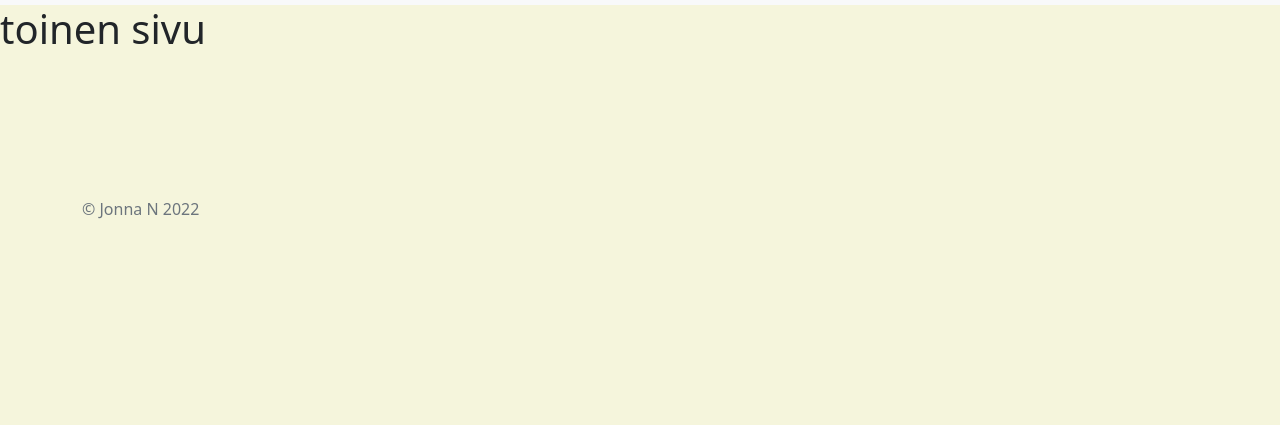
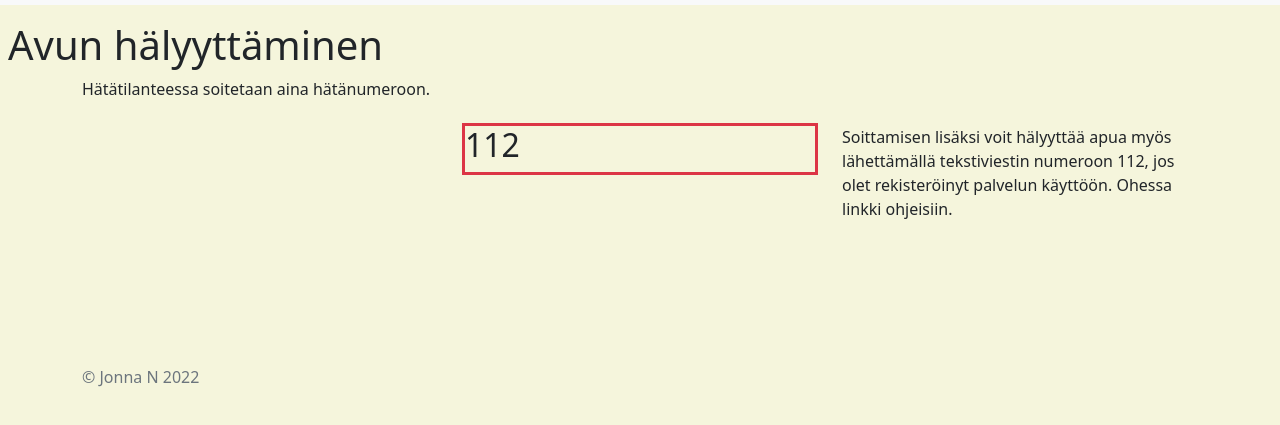
Before and after one commit to jonnanne/Bootstrap-assignment, a plain HTML site: page secondPage.html in a window 1280 px wide. Shown: the part 51-476 px from the top of the page. Drawn offline with nearby package versions, Linux system fonts and the light colour scheme.

Commit message:
changes secon page content

```diff
--- a/secondPage.html
+++ b/secondPage.html
@@ -41,7 +41,24 @@
           </div>
         </div>
       </nav>
-    <h1>toinen sivu</h1>
+    <h1 class="ms-md-2 mt-3">Avun hälyyttäminen</h1>
+
+    <!-- Add container-->
+
+    <div class="container">
+      <div class="row">
+        <div class="col align-self-start">
+          Hätätilanteessa soitetaan aina hätänumeroon.
+        </div>
+        <div class="col align-self-center">
+          <div class="border border-danger border-3">  <h2>112</h2>
+          </div>
+        </div>
+        <div class="col mt-5 align-self-end">
+          Soittamisen lisäksi voit hälyyttää apua myös lähettämällä tekstiviestin numeroon 112, jos olet rekisteröinyt palvelun käyttöön. Ohessa linkki ohjeisiin.
+        </div>
+      </div>
+    </div>
 
 
     <!-- Add footer -->
```
Also changed, not shown: firstPage.html (+1 -1 lines).
